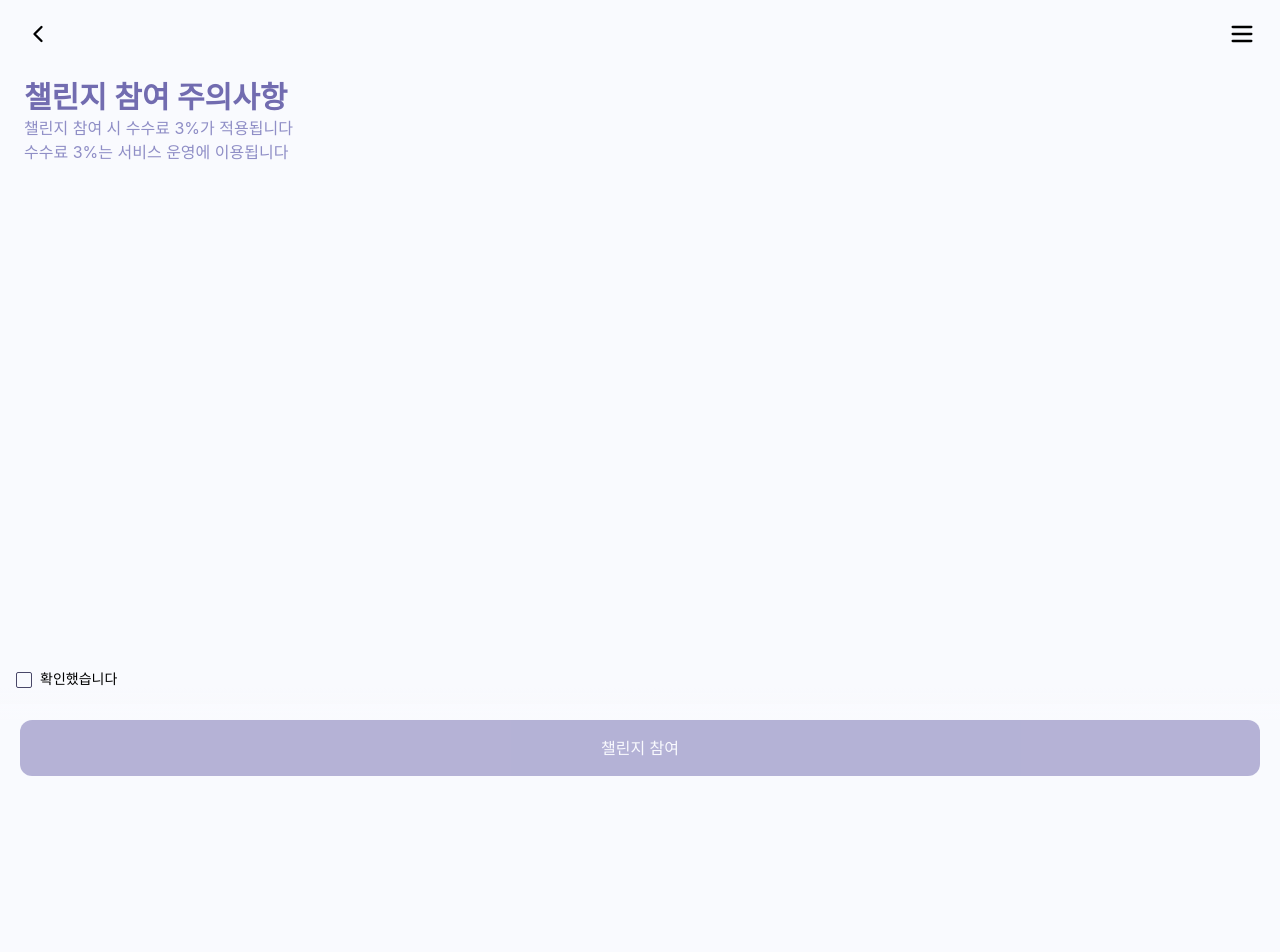
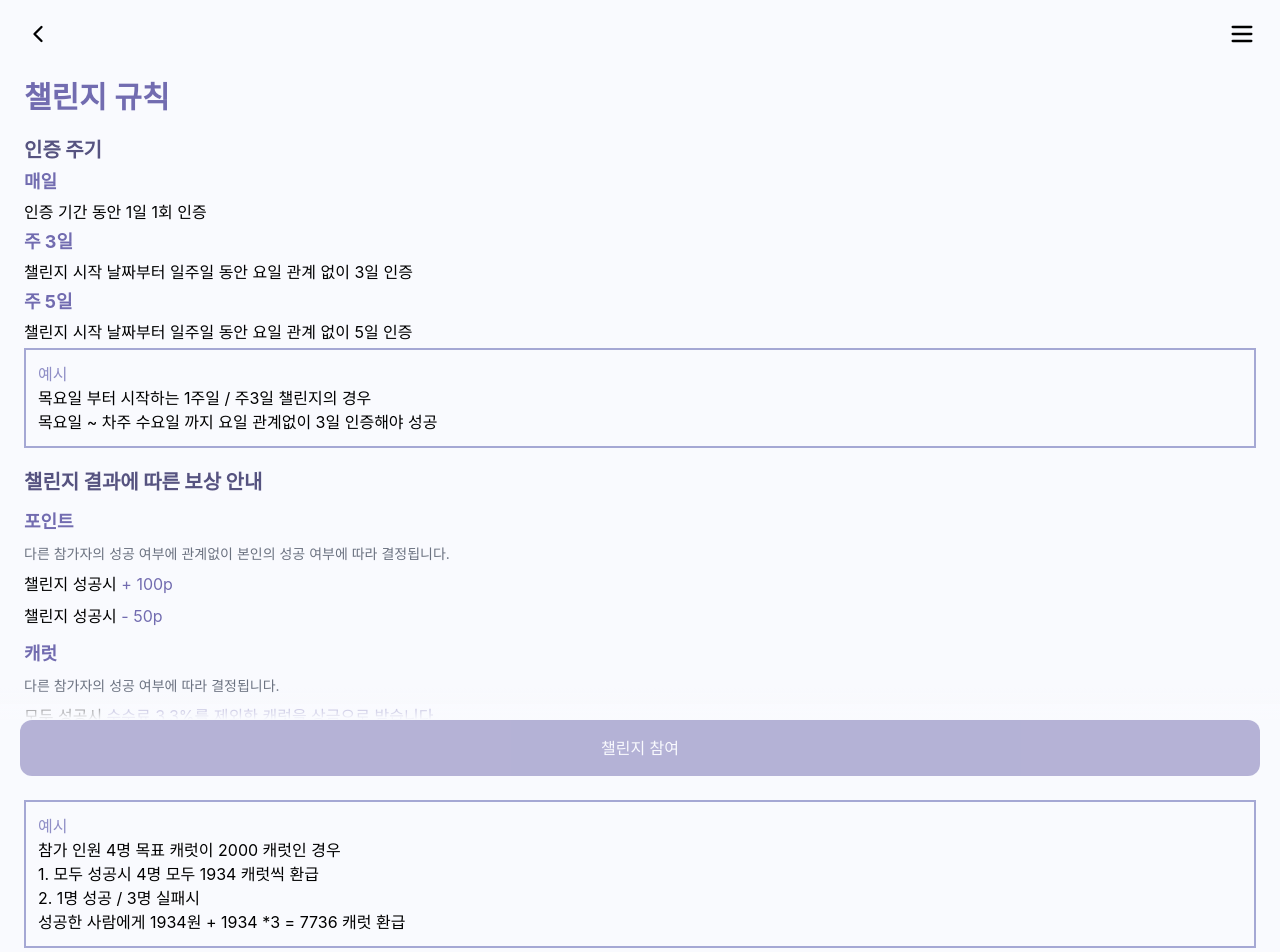
Before and after one commit to minsuje/grabit, a React (Vite) app in the folder client/: page /challengeNotice in a window 1280 px wide. Shown: the top 952 px of the page. Before the commit the page ends 800 px from the top, so only its background shows below. Built offline with nearby package versions, Linux system fonts and the light colour scheme; no server answers; sample sign-in values are in the browser's storage; a web font is replaced by a local one.

Commit message:
feat: challengeNotice

```diff
--- a/client/src/page/challenge/ChallengeNotice.tsx
+++ b/client/src/page/challenge/ChallengeNotice.tsx
@@ -3,9 +3,11 @@ import { useState, useEffect } from 'react';
 import { useDispatch } from 'react-redux';
 import { setHeaderInfo } from '@/store/headerSlice';
 import Cta from '@/components/Cta';
+import { useNavigate } from 'react-router-dom';
 
 function ChallengeNotice() {
   const dispatch = useDispatch();
+  const navigate = useNavigate();
   const [confirm, setConfirm] = useState<boolean>(false);
 
   function handleCheckboxChange(checked: boolean) {
@@ -18,7 +20,7 @@ function ChallengeNotice() {
 
   function handleSubmit() {
     if (confirm) {
-      alert('챌린지 참여 완료');
+      navigate('/challengeCreate');
     } else {
       alert('챌린지 참여 주의사항을 확인해주세요');
     }
@@ -26,13 +28,78 @@ function ChallengeNotice() {
 
   return (
     <div className="flex flex-col">
-      <div className="text flex flex-col">
-        <h1 className="font-bold text-grabit-600">챌린지 참여 주의사항</h1>
-        <p className="text-grabit-500">챌린지 참여 시 수수료 3%가 적용됩니다</p>
-        <p className="text-grabit-500">수수료 3%는 서비스 운영에 이용됩니다</p>
-      </div>
+      <div className="text flex flex-col gap-5">
+        <h1 className="font-bold text-grabit-600">챌린지 규칙</h1>
+        <div className="flex flex-col gap-1">
+          <h2>인증 주기</h2>
+          <h3 className="text-grabit-600">매일</h3>
+          <p>인증 기간 동안 1일 1회 인증 </p>
+          <h3 className="text-grabit-600">주 3일</h3>
+          <p> 챌린지 시작 날짜부터 일주일 동안 요일 관계 없이 3일 인증</p>
+          <h3 className="text-grabit-600">주 5일</h3>
+          <p> 챌린지 시작 날짜부터 일주일 동안 요일 관계 없이 5일 인증</p>
 
-      <div className="bottom fixed bottom-24 left-0 right-0 p-4">
+          <div className="border-2 border-grabit-400 p-3">
+            <p className="text-grabit-500">예시</p>
+            <p>
+              목요일 부터 시작하는 1주일 / 주3일 챌린지의 경우
+              <br />
+              목요일 ~ 차주 수요일 까지 요일 관계없이 3일 인증해야 성공
+            </p>
+          </div>
+        </div>
+
+        <div className="flex flex-col gap-3">
+          <h2>챌린지 결과에 따른 보상 안내</h2>
+          <div className="flex flex-col gap-2">
+            <h3 className="text-grabit-600"> 포인트</h3>
+            <p className="text-sm text-gray-500">
+              다른 참가자의 성공 여부에 관계없이 본인의 성공 여부에 따라 결정됩니다.
+            </p>
+            <p>
+              챌린지 성공시 <span className=" text-l text-grabit-600"> + 100p </span>
+            </p>
+            <p>
+              챌린지 성공시 <span className=" text-l text-grabit-600"> - 50p </span>
+            </p>
+          </div>
+
+          <div className="flex flex-col gap-2">
+            <h3 className="text-grabit-600"> 캐럿 </h3>
+            <p className="text-sm text-gray-500">다른 참가자의 성공 여부에 따라 결정됩니다.</p>
+
+            <p>
+              모두 성공시{' '}
+              <span className=" text-l text-grabit-600"> 수수료 3.3%를 제외한 캐럿을 상금으로 받습니다. </span>
+            </p>
+
+            <p>
+              일부 인원만 성공시{' '}
+              <span className=" text-l text-grabit-600">
+                {' '}
+                3.3%를 제외한 캐럿 + 실패한 사람의 캐럿을 성공한 사람 끼리 나눠갖습니다.
+              </span>
+            </p>
+
+            <p>
+              모두 실패시 <span className=" text-l text-grabit-600"> 캐럿을 돌려받을 수 없습니다. </span>
+            </p>
+
+            <div className="border-2 border-grabit-400 p-3">
+              <p className="text-grabit-500">예시</p>
+              <p>
+                참가 인원 4명 목표 캐럿이 2000 캐럿인 경우
+                <br />
+                1. 모두 성공시 4명 모두 1934 캐럿씩 환급
+                <br />
+                2. 1명 성공 / 3명 실패시
+                <br />
+                성공한 사람에게 1934원 + 1934 *3 = 7736 캐럿 환급
+              </p>
+            </div>
+          </div>
+        </div>
+
         <div className="check flex gap-2">
           <Checkbox id="terms" checked={confirm} onCheckedChange={handleCheckboxChange} />
           <label
@@ -43,6 +110,8 @@ function ChallengeNotice() {
           </label>
         </div>
       </div>
+
+      <div className="bottom fixed bottom-24 left-0 right-0 p-4"></div>
       <br />
       <Cta text={'챌린지 참여'} onclick={handleSubmit} disabled={!confirm} />
     </div>
--- a/client/src/page/challenge/Main.tsx
+++ b/client/src/page/challenge/Main.tsx
@@ -149,7 +149,7 @@ export default function Main() {
           <div>전체 챌린지 보러가기</div>
         </Link>
       </div>
-      <Link to="/challengeCreate">
+      <Link to="/challengeNotice">
         <motion.div
           initial={{ scale: 1, rotate: 0 }}
           whileHover={{ scale: 1.1, rotate: 90 }}
```
